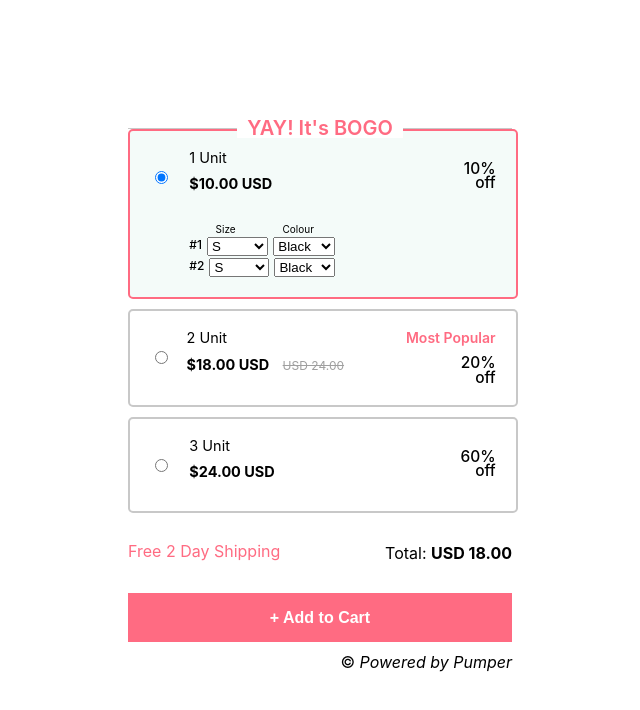
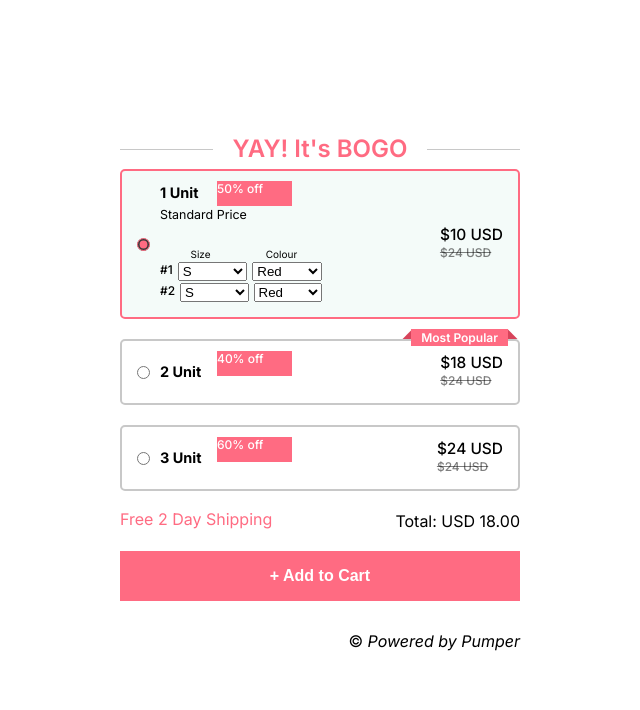
Before and after one commit to SUMIT-02/tasks, a plain HTML site: page index.html in a window 1280 px wide. Shown: the whole page, without its empty margins (320-960 px from the left). Drawn offline with Linux system fonts and the light colour scheme.

Commit message:
final commit

```diff
--- a/index.html
+++ b/index.html
@@ -1,31 +1,97 @@
-
-
-
 <!DOCTYPE html>
 <html lang="en">
-
   <head>
-    <meta charset="UTF-8">
-    <meta name="viewport" content="width=device-width, initial-scale=1.0">
-    <link rel="stylesheet" href="style.css">
+    <meta charset="UTF-8" />
+    <meta name="viewport" content="width=device-width, initial-scale=1.0" />
+    <link rel="stylesheet" href="style.css" />
+    <link rel="preconnect" href="https://fonts.googleapis.com" />
+    <link rel="preconnect" href="https://fonts.gstatic.com" crossorigin />
+    <link
+      href="https://fonts.googleapis.com/css2?family=Inter:ital,opsz,wght@0,14..32,100..900;1,14..32,100..900&display=swap"
+      rel="stylesheet"
+    />
     <title>Front End Development Task</title>
   </head>
 
   <body>
     <div class="content">
       <div class="section-title">
+        <div class="divider"></div>
         <span class="title1">YAY! It's BOGO</span>
+        <div class="divider"></div>
       </div>
 
       <div class="box" id="topBox">
-            <input type="radio" class="radio-button" name="pairSelection">
+        <input type="radio" class="radio-button" name="pairSelection" />
         <div class="box-content">
           <div class="pair-text">1 Unit</div>
-                <div class="price-text">$10.00 USD</div>
+          <div class="price-text">Standard Price</div>
 
           <div class="content-section">
             <div class="content-row">
               <div></div>
+              <div class="label">Size</div>
+              <div class="label">Colour</div>
+            </div>
+            <div class="content-row">
+              <div class="first-cell">#1</div>
+              <div class="dropdown">
+                <select class="drop-element">
+                  <option value="S">S</option>
+                  <option value="M">M</option>
+                  <option value="L">L</option>
+                  <option value="XL">XL</option>
+                </select>
+              </div>
+              <div class="dropdown">
+                <select class="drop-element">
+                  <option value="Red">Red</option>
+                  <option value="Green">Green</option>
+                  <option value="Blue">Blue</option>
+                </select>
+              </div>
+            </div>
+            <div class="content-row">
+              <div class="first-cell">#2</div>
+              <div class="dropdown">
+                <select class="drop-element">
+                  <option value="S">S</option>
+                  <option value="M">M</option>
+                  <option value="L">L</option>
+                  <option value="XL">XL</option>
+                </select>
+              </div>
+              <div class="dropdown">
+                <select class="drop-element">
+                  <option value="Red">Red</option>
+                  <option value="Green">Green</option>
+                  <option value="Blue">Blue</option>
+                </select>
+              </div>
+            </div>
+          </div>
+        </div>
+        <div class="discount-off">50% off</div>
+        <div class="discount-text-container">
+          <span class="discount-text"> $10 USD </span>
+          <span class="pre-discount-text"> $24 USD </span>
+        </div>
+      </div>
+
+      <div class="box" id="middleBox">
+        <input type="radio" class="radio-button" name="pairSelection" />
+        <!-- Radio button on the left side -->
+
+        <div class="box-content" style="width: 61%">
+          <div class="pair-text">2 Unit</div>
+          <!-- <div class="price-text">
+            $18.00 USD <s class="fullvalue">USD 24.00</s>
+          </div> -->
+
+          <div class="content-section">
+            <div class="content-row">
+              <div></div>
+
               <div class="label">Size</div>
               <div class="label">Colour</div>
             </div>
@@ -59,70 +125,6 @@
               </div>
               <div class="dropdown">
                 <select class="drop-element">
-                                <option value="Black">Black</option>
-                                <option value="Green">Green</option>
-                                <option value="Blue">Blue</option>
-                            </select>
-                        </div>
-                    </div>
-                </div>
-
-
-            </div>
-            <div class="discount-text">10% off</div>
-
-
-
-
-
-
-
-        </div>
-
-        <div class="box" id="middleBox">
-            <input type="radio" class="radio-button" name="pairSelection"> <!-- Radio button on the left side -->
-            <div class="box-content" style="width: 61%;">
-                <div class="pair-text">2 Unit</div>
-                <div class="price-text">$18.00 USD <s class="fullvalue">USD 24.00</s></div>
-
-
-                <div class="content-section">
-                    <div class="content-row">
-                        <div></div>
-                        <div class="label">Size</div>
-                        <div class="label">Colour</div>
-                    </div>
-                    <div class="content-row">
-                        <div class="first-cell">#1</div>
-                        <div class="dropdown">
-                            <select class="drop-element">
-                                <option value="S">S</option>
-                                <option value="M">M</option>
-                                <option value="L">L</option>
-                                <option value="XL">XL</option>
-                            </select>
-                        </div>
-                        <div class="dropdown">
-                            <select class="drop-element">
-
-                                <option value="Black">Black</option>
-                                <option value="Green">Green</option>
-                                <option value="Blue">Blue</option>
-                            </select>
-                        </div>
-                    </div>
-                    <div class="content-row">
-                        <div class="first-cell">#2</div>
-                        <div class="dropdown">
-                            <select class="drop-element">
-                                <option value="S">S</option>
-                                <option value="M">M</option>
-                                <option value="L">L</option>
-                                <option value="XL">XL</option>
-                            </select>
-                        </div>
-                        <div class="dropdown">
-                            <select class="drop-element">
                   <option value="Black">Colour</option>
                   <option value="Black">Black</option>
                   <option value="Green">Green</option>
@@ -131,27 +133,26 @@
               </div>
             </div>
           </div>
+        </div>
+        <div class="discount-off">40% off</div>
 
-
-
+        <div class="discount-text-container">
+          <span class="discount-text"> $18 USD </span>
+          <span class="pre-discount-text"> $24 USD </span>
         </div>
 
-
-            <div class="text-wrapper">
-            <div class="most-popular-text">Most Popular</div> <!-- Moved to the top -->
-        <div class="discount-text">20% off</div> <!-- Moved to the bottom -->
+        <div class="text-wrapper most-popular-container">
+          <div class="most-popular-text">Most Popular</div>
         </div>
 
-
+        <div class="triangle-down tri-right"></div>
+        <div class="triangle-down tri-left"></div>
       </div>
 
       <div class="box" id="bottomBox">
-            <input type="radio" class="radio-button" name="pairSelection">
+        <input type="radio" class="radio-button" name="pairSelection" />
         <div class="box-content">
           <div class="pair-text">3 Unit</div>
-                <div class="price-text">$24.00 USD</div>
-
-
           <div class="content-section">
             <div class="content-row">
               <div></div>
@@ -196,22 +197,23 @@
             </div>
           </div>
         </div>
-            <div class="discount-text">60% off</div>
+        <div class="discount-off">60% off</div>
+        <div class="discount-text-container">
+          <span class="discount-text"> $24 USD </span>
+          <span class="pre-discount-text"> $24 USD </span>
+        </div>
       </div>
 
       <div class="shipping-info">
         <div class="shipping-text">Free 2 Day Shipping</div>
-            <div class="total-text">Total: <b> USD 18.00</b></div>
+        <div class="total-text">Total: USD 18.00</div>
       </div>
 
       <button class="add-to-cart-button">+ Add to Cart</button>
 
-        <div class="copyright">
-            &copy; <i>Powered by Pumper</i>
-        </div>
+      <div class="copyright">&copy; <i>Powered by Pumper</i></div>
     </div>
 
     <script src="script.js"></script>
   </body>
-
 </html>
--- a/style.css
+++ b/style.css
@@ -1,56 +1,59 @@
-
-
 body {
-        font-family: 'Inter';
   margin: 0;
   padding: 0;
   display: flex;
   align-items: center;
   justify-content: center;
   height: 100vh;
+  font-family: "Inter";
 }
 
 .content {
-        width: 30%;
+  width: 400px;
   text-align: center;
+  display: flex;
+  flex-direction: column;
+  gap: 20px;
 }
 
 .section-title {
+  height: max-content;
   width: 100%;
   height: 0px;
-        border-bottom: 0.9px solid #c8c8c8;
   text-align: left;
   display: flex;
   justify-content: center;
-
   align-items: center;
   margin-bottom: 0px;
+  gap: 10px;
+}
+.divider {
+  height: 1px;
+  background: #c8c8c8;
+  width: 100%;
 }
 
-
 .section-title span {
-        font-family: 'Inter';
-        font-size: 20px;
+  font-size: 24px;
   font-weight: 600;
   line-height: 100%;
   letter-spacing: 0em;
-        color:#FF6B82;
+  color: #ff6b82;
   background-color: #fff;
   padding: 0 10px;
+  flex: 1;
+  white-space: nowrap;
 }
-
-
 
 .shipping-info {
   display: flex;
   justify-content: space-between;
-        margin: 30px 0px;
 }
 
 .add-to-cart-button {
   width: 100%;
   padding: 15px;
-        background-color:  #FF6B82;
+  background-color: #ff6b82;
   color: #fff;
   border: none;
   cursor: pointer;
@@ -59,25 +62,22 @@
   line-height: 19.36px;
 }
 .add-to-cart-button:hover {
-        background-color:  rgb(133, 20, 161);
+  background-color: rgb(133, 20, 161);
 }
 
 .copyright {
   text-align: right;
   margin-top: 10px;
 }
-    .shipping-text{
-        color: #FF6B82;
+.shipping-text {
+  color: #ff6b82;
   line-height: 16.94px;
 }
 
-
-
 .box {
-        width: 90%;
+  width: 100%;
   background-color: #fff;
-        padding: 20px;
-        margin-bottom: 10px;
+  padding: 15px;
   cursor: pointer;
   display: flex;
   align-items: center;
@@ -85,70 +85,70 @@
   border: 2px solid rgba(200, 200, 200, 1);
   border-radius: 5px;
   transition: background-color 0.3s, border-color 0.3s;
+  box-sizing: border-box;
+  gap: 10px;
+  position: relative;
 }
 
 .selected,
 .hover {
   background-color: rgba(244, 251, 249, 1);
-        border-color: #FF6B82;
+  border-color: #ff6b82;
 }
 
-    .selected .radio-button {
-
-    }
-
-
-
-    .box-content {
-        width: 70%;
-        text-align: left;
-    }
-
-    .radio-button {
-        margin-right: 10px;
-    }
-
-    .pair-text,
-    .price-text {
-        margin-left: 0px;
-        margin-bottom: 10px;
-
-    }
-    .pair-text{
-        font-family: 'Inter';
+.pair-text {
   font-weight: 400;
   font-size: 14.46px;
   line-height: 14.46px;
+  font-weight: 700;
 }
-    .price-text{
-        font-weight: 700;
-        font-size: 14.46px;
+.price-text {
+  font-size: 12.46px;
   line-height: 17.5px;
 }
+.discount-off {
+  width: 20px;
+  font-family: "Inter";
+  font-size: 12px;
+
+  text-align: center;
+  font-weight: 500;
+  color: #fff;
+}
+.discount-text-container {
+  display: flex;
+  flex-direction: column;
+  gap: 3px;
+}
+
 .discount-text {
-        width: 53px;
-        font-family: 'Inter';
   font-size: 15.46px;
   line-height: 14.46px;
-        text-align: right;
+  text-align: left;
   font-weight: 500;
 }
+.pre-discount-text {
+  font-size: 12px;
+  line-height: 14.46px;
+  text-align: left;
+  font-weight: 500;
+  text-decoration: line-through;
+  color: #00000080;
+}
 
-
-    .fullvalue{
+.fullvalue {
   color: rgba(159, 159, 159, 1);
   margin-left: 10px;
   font-size: 12px;
   font-weight: normal;
 }
 
-
 .content-section {
   display: none;
   width: 60%;
   margin-top: 20px;
 }
-    .first-cell{
+.first-cell {
   font-size: 12px;
   font-weight: 500;
   margin-top: 2px;
@@ -164,12 +164,11 @@
 }
 
 .dropdown {
-
   flex: 1;
   text-align: center;
   padding-left: 5px;
 }
-    .drop-element{
+.drop-element {
   width: -webkit-fill-available;
 }
 
@@ -177,72 +176,71 @@
   display: block;
 }
 
-
-
-
 .text-wrapper {
   display: flex;
   flex-direction: column;
   align-items: flex-end;
 }
 
-    .most-popular-text {
-        font-family: 'Inter';
-        font-size: 14px;
-        font-weight: 600;
-        line-height: 14.46px;
-        color: #FF6B82;
-
-    }
-
-
-
 .box-content {
-        width: 70%;
   text-align: left;
   display: flex;
   flex-direction: column;
+  flex: 1;
+  text-align: left;
+  gap: 5px;
 }
 
 .radio-button {
-        margin-top: 20px;
+  margin: 0;
+  accent-color: #ff6b82;
+}
+
+.text-wrapper {
   margin-bottom: auto;
 }
+.discount-off {
+  height: 25px;
+  width: 75px;
+  position: absolute;
+  display: flex;
 
-    .text-wrapper
-    {
+  top: 10px;
 
-        margin-bottom: auto;
+  margin-left: 80px;
+  font-weight: 500;
+  background-color: #ff6b82;
 }
-    .discount-text{
-        margin-top: 11px;
-        margin-bottom: auto;
-        font-weight: 500;
+.most-popular-container {
+  position: absolute;
+  top: -12.5px;
+  right: 10px;
+  padding: 1px 10px;
+  font-weight: 600;
+  font-size: 12px;
+  font-family: "Inter";
+  background-color: #ff6b82;
+  color: white;
+  z-index: 100;
 }
 
-
-
-    .pair-text,
-    .price-text {
-        margin-left: 0px;
-        margin-bottom: 10px;
+.triangle-down {
+  width: 0;
+  height: 0;
+  border-left: 7.5px solid transparent;
+  border-right: 7.5px solid transparent;
+  border-top: 7.5px solid #d7445b;
+  position: absolute;
+  z-index: 0;
+  rotate: 45deg;
 }
 
-    @media only screen and (max-width: 767px) {
-        .content {
-            width: 80%;
+.tri-right {
+  top: -8px;
+  right: 1px;
 }
+.tri-left {
+  top: -8px;
+  right: 101px;
+  rotate: 315deg;
 }
-
-
-    @media only screen and (min-width: 768px) and (max-width: 1023px) {
-        .content {
-            width: 60%;
-        }
-    }
-
-    @media only screen and (min-width: 1024px) {
-        .content {
-            width: 30%;
-        }
-    }
```
Also changed, not shown: script.js (+58 -4 lines). Lines whose indentation alone changed are shown as unchanged.
